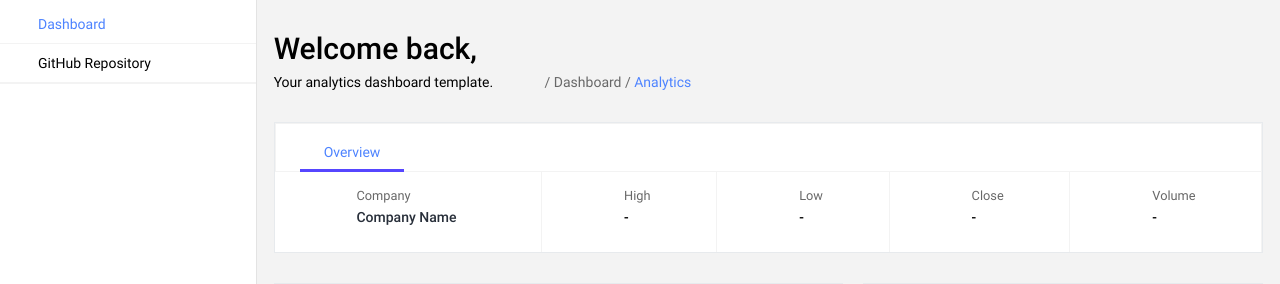
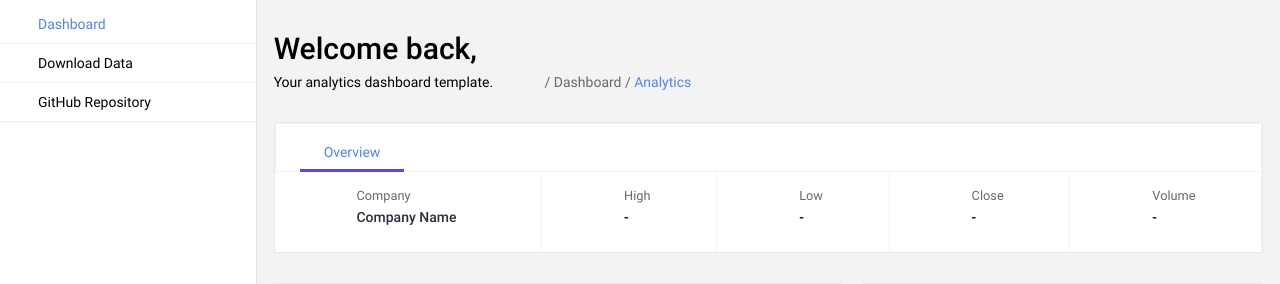
Before and after one commit to JosephYSF/Web_Service568, a Flask app: page / in a window 1280 px wide. Shown: the part 60-344 px from the top of the page. Run offline with Flask 2, Linux system fonts and the light colour scheme; some libraries are stand-ins or nearby versions.

Commit message:
version by Sifan

```diff
--- a/Service/templates/index.html
+++ b/Service/templates/index.html
@@ -171,19 +171,27 @@
               <span class="menu-title">Dashboard</span>
             </a>
           </li>
-{#          <li class="nav-item">#}
-{#            <a class="nav-link" data-toggle="collapse" href="#ui-basic" aria-expanded="false" aria-controls="ui-basic">#}
-{#              <i class="mdi mdi-circle-outline menu-icon"></i>#}
-{#              <span class="menu-title">UI Elements</span>#}
-{#              <i class="menu-arrow"></i>#}
-{#            </a>#}
-{#            <div class="collapse" id="ui-basic">#}
-{#              <ul class="nav flex-column sub-menu">#}
-{#                <li class="nav-item"> <a class="nav-link" href="../static/pages/ui-features/buttons.html">Buttons</a></li>#}
-{#                <li class="nav-item"> <a class="nav-link" href="../static/pages/ui-features/typography.html">Typography</a></li>#}
-{#              </ul>#}
-{#            </div>#}
-{#          </li>#}
+          <li class="nav-item">
+            <a class="nav-link" data-toggle="collapse" href="#ui-basic" aria-expanded="false" aria-controls="ui-basic">
+              <i class="mdi mdi-circle-outline menu-icon"></i>
+              <span class="menu-title">Download Data</span>
+              <i class="menu-arrow"></i>
+            </a>
+            <div class="collapse" id="ui-basic">
+              <ul class="nav flex-column sub-menu">
+                <li class="nav-item"> <a class="nav-link" href="../static/data/AAPL.json" download="AAPL.json">Apple</a></li>
+                <li class="nav-item"> <a class="nav-link" href="../static/data/AMD.json" download="AMD.json">AMD</a></li>
+                <li class="nav-item"> <a class="nav-link" href="../static/data/AMZN.json" download="AMZN.json">Amazon</a></li>
+                <li class="nav-item"> <a class="nav-link" href="../static/data/GOOG.json" download="GOOG.json">Google</a></li>
+                <li class="nav-item"> <a class="nav-link" href="../static/data/IBM.json" download="IBM.json">IBM</a></li>
+                <li class="nav-item"> <a class="nav-link" href="../static/data/INTC.json" download="INTC.json">Intel</a></li>
+                <li class="nav-item"> <a class="nav-link" href="../static/data/MSFT.json" download="MSFT.json">Microsoft</a></li>
+                <li class="nav-item"> <a class="nav-link" href="../static/data/NVDA.json" download="NVDA.json">NVIDIA</a></li>
+                <li class="nav-item"> <a class="nav-link" href="../static/data/OVTZ.json" download="OVTZ.json">Oculus VisionTech</a></li>
+                <li class="nav-item"> <a class="nav-link" href="../static/data/SBUX.json" download="SBUX.json">Starbucks</a></li>
+              </ul>
+            </div>
+          </li>
           <li class="nav-item">
             <a class="nav-link" href="https://github.com/JosephYSF/Web_Service568" target="_blank">
               <i class="mdi mdi-github-circle menu-icon"></i>
```
